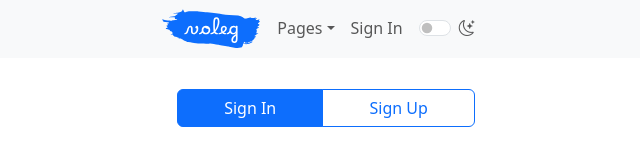
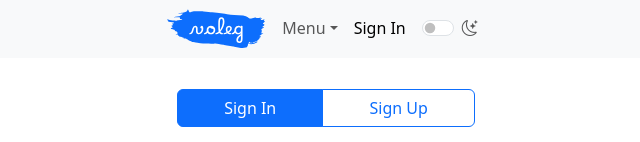
Before and after one commit to Oleg-Vartanov/Voleg, a Vue app in the folder frontend/: page /auth-forms/sign-in in a window 1280 px wide. Shown: the top 142 px of the page, without its empty margins (314-954 px from the left). Built offline with nearby package versions, Linux system fonts and the light colour scheme.

Commit message:
FE removed games page, updated navbar 2

```diff
--- a/frontend/src/modules/core/components/NavBar.vue
+++ b/frontend/src/modules/core/components/NavBar.vue
@@ -1,28 +1,30 @@
 <script setup lang="ts">
 import ColorThemeToggle from './ColorThemeToggle.vue';
-import { useRoute } from 'vue-router';
+import NavBarDropdown from '@/modules/core/components/NavBarDropdown.vue';
+import NavBarDropdownItem from '@/modules/core/components/NavBarDropdownItem.vue';
+import { computed, ref } from 'vue';
+import { useRoute, useRouter } from 'vue-router';
 import { useAuth } from '@/modules/user/stores/useAuth';
-import { computed } from 'vue';
 
 const route = useRoute();
+const router = useRouter();
 const auth = useAuth();
 
-type NavRoute = { name: string, title: string, roles?: string[] };
+type menuItem = { name: string, title: string, roles?: string[] };
 
-const navRoutes: NavRoute[] = [
+const menuItems: menuItem[] = [
   { name: 'about', title: 'About' },
-  { name: 'football-predictions', title: 'Football Predictions' },
+  { name: 'footballPredictions', title: 'Football Predictions' },
   { name: 'pricing', title: 'Pricing' },
   { name: 'admin', title: 'Admin', roles: ['ROLE_ADMIN'] },
 ];
 
-const currentNavRoute = computed((): NavRoute => {
-  return navRoutes.find(nav => nav.name === route.name) ?? { name: 'pages', title: 'Pages' };
+const isMenuDropdownOpen = ref(false);
+const isProfileDropdownOpen = ref(false);
+
+const activeMenuItem = computed((): menuItem | null => {
+  return menuItems.find(nav => nav.name === route.name) ?? null;
 });
-
-function routerLinkClass(routeName: string) {
-  return routeName === route.name ? 'active text-white' : '';
-}
 </script>
 
 <template>
@@ -53,51 +55,60 @@ function routerLinkClass(routeName: string) {
 
         <ul class="navbar-nav">
 
-          <li class="nav-item dropdown">
-            <a
-              class="nav-link dropdown-toggle"
-              href="#"
-              data-bs-toggle="dropdown"
-              aria-expanded="false"
+          <!-- Menu Navigation-->
+          <NavBarDropdown
+            v-model:is-open="isMenuDropdownOpen"
+            :text="activeMenuItem?.title ?? 'Menu'"
+            :active="activeMenuItem !== null"
           >
-              {{ currentNavRoute.title }}
-            </a>
-            <ul class="dropdown-menu">
-              <li v-for="navRoute in navRoutes" :key="route.name">
+            <NavBarDropdownItem v-for="menuItem in menuItems" :key="menuItem.name">
               <router-link
-                  v-if="!navRoute.hasOwnProperty('roles') || auth.hasRole(navRoute.roles)"
                 class="dropdown-item"
-                  :to="{ name: navRoute.name }"
-                  :class="routerLinkClass(navRoute.name)"
+                v-if="!menuItem.roles || auth.hasRole(menuItem.roles)"
+                :class="{ active: menuItem.name === route.name }"
+                :to="{ name: menuItem.name }"
               >
-                  {{ navRoute.title }}
+                {{ menuItem.title }}
               </router-link>
-              </li>
-            </ul>
-          </li>
+            </NavBarDropdownItem>
+          </NavBarDropdown>
 
+          <!-- Sign In -->
           <li class="nav-item">
-            <ul class="navbar-nav nav-pills me-2">
-              <li v-if="!auth.user.isSignedIn" class="nav-item">
             <router-link
               class="nav-link"
+              v-if="!auth.user.isSignedIn"
               :to="{ name: 'signIn' }"
+              :class="{ active: 'signIn' === route.name }"
             >
               Sign In
             </router-link>
           </li>
-              <li v-if="auth.user.isSignedIn" class="nav-item dropdown">
-                <a class="nav-link dropdown-toggle" href="#" data-bs-toggle="dropdown"
-                   aria-expanded="false">{{ auth.user.displayName ?? 'User' }}</a>
-                <ul class="dropdown-menu">
-                  <router-link class="dropdown-item" :to="{ name: 'profile' }">Profile</router-link>
-                  <li><a @click="auth.signOut()" class="dropdown-item" href="#">Sign Out</a></li>
-                </ul>
-              </li>
+
+          <!-- Profile Navigation-->
+          <NavBarDropdown
+            v-if="auth.user.isSignedIn"
+            v-model:is-open="isProfileDropdownOpen"
+            :text="auth.user.displayName ?? 'User'"
+            :active="route.name === 'profile'"
+          >
+            <NavBarDropdownItem>
+              <router-link
+                class="dropdown-item"
+                :class="{ active: route.name === 'profile' }"
+                :to="{ name: 'profile' }"
+              >
+                Profile
+              </router-link>
+            </NavBarDropdownItem>
+
+            <NavBarDropdownItem>
+              <a class="dropdown-item" href="#" @click="auth.signOut()">Sign Out</a>
+            </NavBarDropdownItem>
+          </NavBarDropdown>
+
           <li class="nav-item nav-link">
             <ColorThemeToggle></ColorThemeToggle>
-              </li>
-            </ul>
           </li>
 
         </ul>
--- /dev/null
+++ b/frontend/src/modules/core/components/NavBarDropdown.vue
@@ -0,0 +1,61 @@
+<script setup lang="ts">
+import { computed, ref, onMounted, onBeforeUnmount } from 'vue';
+
+const props = withDefaults(defineProps<{
+  isOpen: boolean;
+  text: string;
+  active?: boolean;
+}>(), {
+  active: false,
+});
+
+const emit = defineEmits<{
+  (e: 'update:isOpen', value: boolean): void;
+}>();
+
+const root = ref<HTMLElement | null>(null);
+
+const isOpenProxy = computed({
+  get: () => props.isOpen,
+  set: (v) => emit('update:isOpen', v),
+});
+
+function toggle() {
+  isOpenProxy.value = !isOpenProxy.value;
+}
+
+function close() {
+  isOpenProxy.value = false;
+}
+
+function onOutsideClick(e: MouseEvent) {
+  if (root.value && !root.value.contains(e.target as Node)) {
+    close();
+  }
+}
+
+onMounted(() => document.addEventListener('click', onOutsideClick));
+onBeforeUnmount(() => isOpenProxy.value = false);
+</script>
+
+<template>
+  <li class="nav-item" ref="root">
+    <a
+      class="nav-link dropdown-toggle"
+      :class="{ active: active }"
+      href="#"
+      aria-expanded="false"
+      @click.prevent="toggle"
+    >
+      {{ text }}
+    </a>
+
+    <ul
+      class="dropdown-menu"
+      :class="{ show: isOpenProxy }"
+      @click="close"
+    >
+      <slot/>
+    </ul>
+  </li>
+</template>
--- /dev/null
+++ b/frontend/src/modules/core/components/NavBarDropdownItem.vue
@@ -0,0 +1,5 @@
+<template>
+  <li>
+    <slot/>
+  </li>
+</template>
--- a/frontend/src/modules/core/pages/GamesPage.vue
+++ /dev/null
@@ -1,47 +0,0 @@
-<script setup lang="ts">
-
-import { useAuth } from '@/modules/user/stores/useAuth';
-import { useTopAlerts } from '@/modules/core/stores/useTopAlerts';
-import { type Router, useRouter } from 'vue-router';
-
-const router: Router = useRouter();
-const auth = useAuth();
-const topAlerts = useTopAlerts();
-
-const games = [
-  {
-    title: 'Football Predictions',
-    description: 'Guess the result and score points against other players.',
-    logo: '/football-predictions-logo.png',
-    path: 'football-predictions',
-    requireSignIn: true,
-  },
-];
-
-function checkRequirements(game) {
-  if (game.requireSignIn && !auth.user.isSignedIn) {
-    topAlerts.add(game.title + ' requires to sign in. To keep track of results.', 'info', 5);
-    return;
-  }
-  router.push({ name: game.path });
-}
-
-</script>
-
-<template>
-  <div class="ov-center p-2">
-    <div class="row row-cols-1 row-cols-md-6 g-4">
-      <div class="col" v-for="game in games" :key="game.title">
-        <a class="text-decoration-none" @click="checkRequirements(game)" href="javascript:void(0)">
-          <div class="card">
-            <img :src="game.logo" class="card-img-top" alt="logo">
-            <div class="card-body">
-              <h5 class="card-title">{{ game.title }}</h5>
-              <p class="card-text">{{ game.description }}</p>
-            </div>
-          </div>
-        </a>
-      </div>
-    </div>
-  </div>
-</template>
--- a/frontend/src/router/guards.ts
+++ b/frontend/src/router/guards.ts
@@ -9,7 +9,11 @@ export const useGuard = () => {
     if (auth.isTokenValid()) {
       next();
     } else {
-      topAlerts.add('Not authenticated.', 'info', 5);
+      let message = 'Not authenticated.';
+      if (to.name === 'footballPredictions') {
+        message = 'Football Predictions requires to sign in. To keep track of results.';
+      }
+      topAlerts.add(message, 'info', 5);
       auth.reset();
       next({ name: 'signIn' });
     }
--- a/frontend/src/router/index.ts
+++ b/frontend/src/router/index.ts
@@ -18,14 +18,8 @@ const index = createRouter({
           redirect: { name: 'about' },
         },
         {
-          path: 'games',
-          name: 'games',
-          meta: { title: 'Games' },
-          component: () => import('@/modules/core/pages/GamesPage.vue'),
-        },
-        {
           path: 'games/football-predictions',
-          name: 'football-predictions',
+          name: 'footballPredictions',
           meta: { title: 'Football Predictions' },
           beforeEnter: [guards.isAuthenticated],
           component: () => import('@/modules/fixturePredictions/pages/FootballPredictionsPage.vue'),
@@ -73,7 +67,7 @@ const index = createRouter({
               meta: { title: 'Sign Up' },
               component: () => import('@/modules/user/pages/SignUpPage.vue'),
             },
-          ]
+          ],
         },
         {
           path: '/:pathMatch(.*)*',
@@ -83,8 +77,8 @@ const index = createRouter({
         },
       ],
     },
-  ]
-})
+  ],
+});
 
 // Add the beforeEach guard for updating document title and description
 index.beforeEach((to) => {
@@ -93,4 +87,4 @@ index.beforeEach((to) => {
   document.title = title || defaultTitle;
 });
 
-export default index
+export default index;
```
Also changed, not shown: frontend/public/football-predictions-logo.png (deleted), 1 other file (tests, documents, lock files or other folders). Lines whose indentation alone changed are shown as unchanged.
